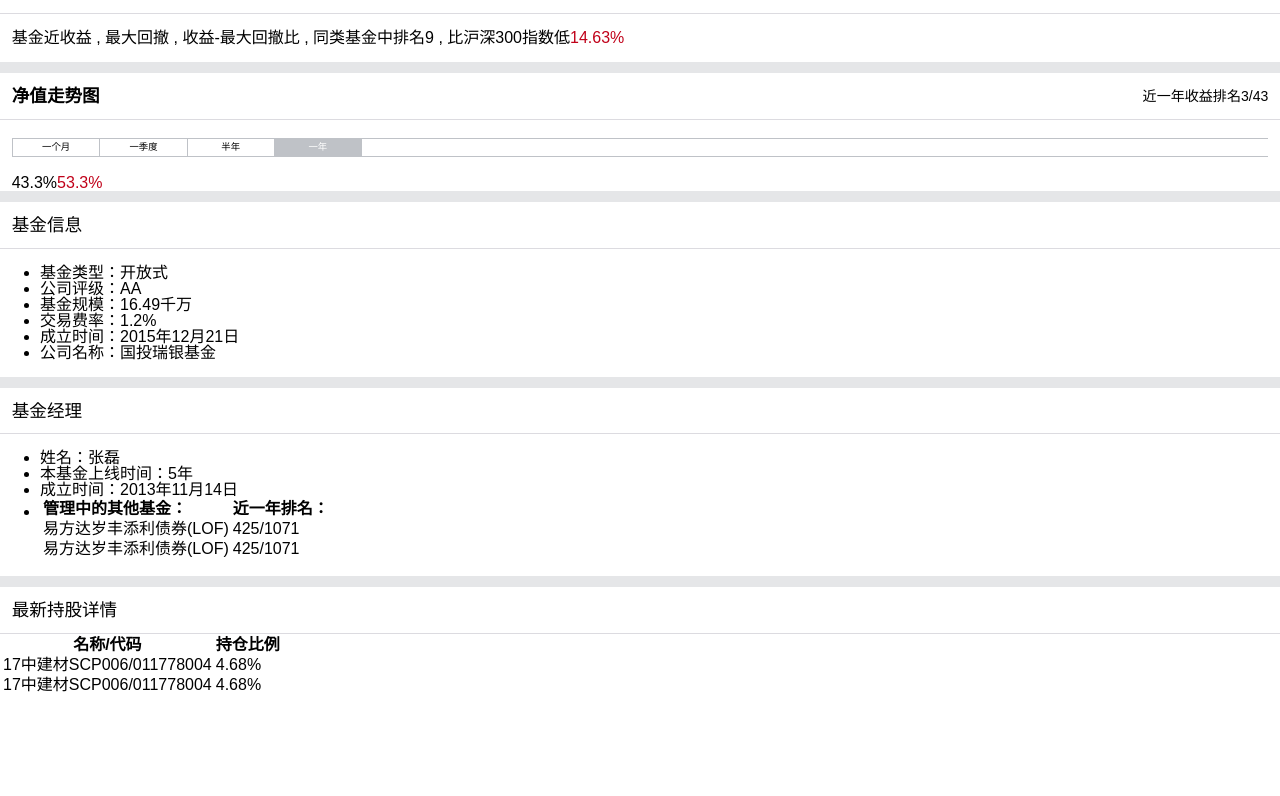
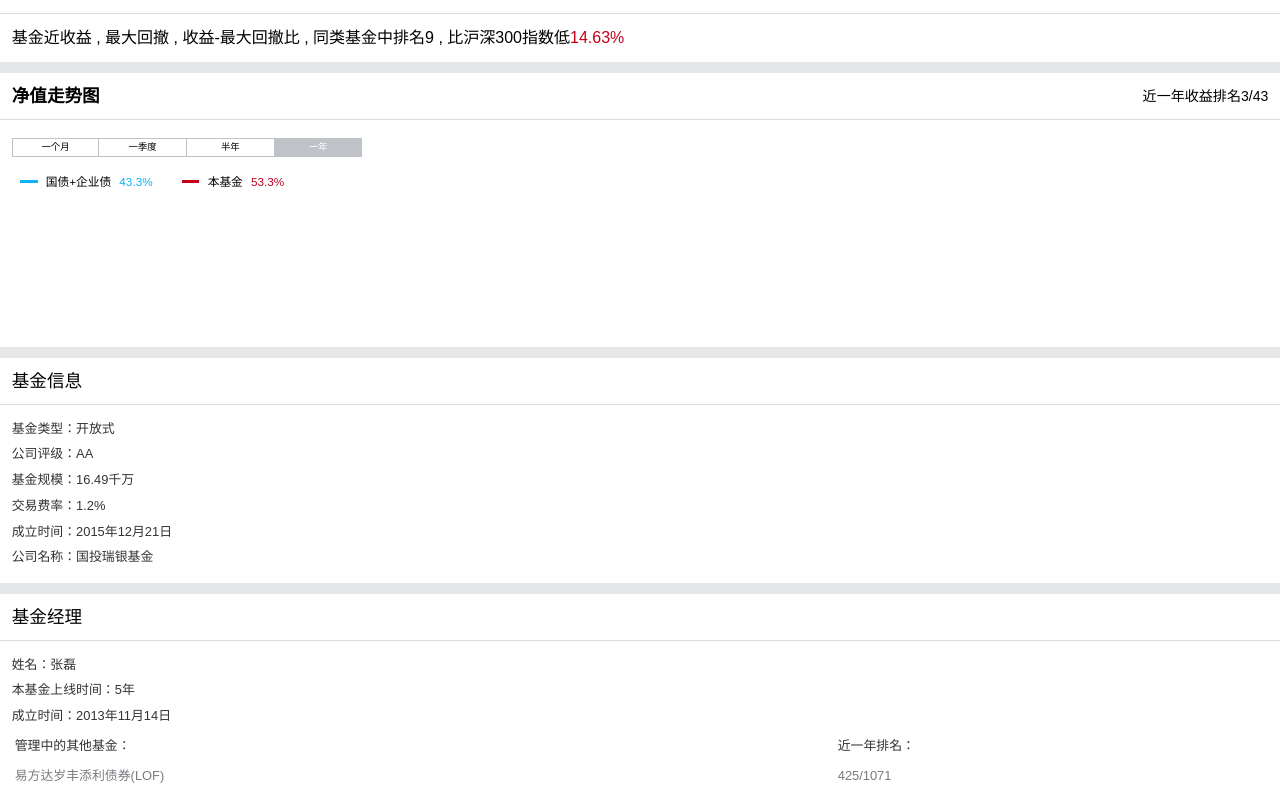
Before and after one commit to gongjingyi/vuefof, a Vue app: page /#/detail in a window 1280 px wide. Shown: the part 961-1757 px from the top of the page. Before the commit the page ends 1657 px from the top, so only its background shows below. Built offline with nearby package versions, Linux system fonts and the light colour scheme; what vue-resource would draw is missing.

Commit message:
更新代码

```diff
--- a/src/common/stylus/base.styl
+++ b/src/common/stylus/base.styl
@@ -43,6 +43,10 @@ input
   background: #c00019
 .red
   color: #c00019
+.blue
+  color: #0db1f5
+.blueB
+  background: #0db1f5
 .orange
   color: #fa6d35
 .green
--- a/src/components/commit/commit.vue
+++ b/src/components/commit/commit.vue
@@ -270,6 +270,54 @@ export default {
 <style lang="stylus" rel="stylesheet/stylus">
     @import '../../common/stylus/mixin.styl';
     scalval = 1.172
+    .commit-list
+        .pie-list
+            padding 20px*scalval 0
+            overflow hidden
+            ul
+                padding 0
+                margin 0
+                list-style none
+                li
+                    height 12px * scalval
+                    font-size 0
+                    line-height 12px * scalval
+                    vertical-align middle
+                    width 50%
+                    float left
+                    span
+                        font-size 12px * scalval
+                    span+span
+                        margin-left 8px*scalval
+                    &>span:nth-child(1)
+                        display inline-block
+                        height 12px*scalval
+                        width 12px*scalval
+                        border-radius 6px*scalval
+                        background #ff0000
+                &>li:nth-child(n+3)
+                    margin-top 15px * scalval
+        .pie-table
+            table
+                border 0
+                width 100%
+                border-collapse collapse
+                border 1px * scalval solid #e5e6e8
+                tr+tr
+                    border-top 1px * scalval solid #e5e6e8
+                tr
+                    border 0
+                    height 30px * scalval
+                    text-align center
+                    th,td
+                        border 0
+                        font-size 10px * scalval
+                    th
+                        font-weight normal
+                    th+th
+                        border-left 1px * scalval solid #e5e6e8
+                    td+td
+                        border-left 1px * scalval solid #e5e6e8
     .commit-list+.commit-list
         border-top 10px * scalval solid #e5e6e8
     .commit-list1
--- a/src/components/detail/detail.vue
+++ b/src/components/detail/detail.vue
@@ -37,8 +37,8 @@
                     <span class="active">一年</span>
                 </div>
                 <div class="netvalue-compare">
-                    <span><span class="compare-line blue"></span><span class="compare-name"></span><span class="compare-radio blue">43.3%</span></span>
-                    <span><span class="self-line red"></span><span class="self-name"></span><span class="self-radio red">53.3%</span></span>
+                    <span><span class="compare-line blueB"></span><span class="compare-name">国债+企业债</span><span class="compare-radio blue">43.3%</span></span>
+                    <span><span class="self-line redB"></span><span class="self-name">本基金</span><span class="self-radio red">53.3%</span></span>
                 </div>
                 <div class="netvalue-graph">
                     <div class="netvalue-line" id="netvalue-line">
@@ -199,23 +199,93 @@
         .detail-netvalue
             padding 0 10px * scalval
             .netvalue-data-tab
+                width 300px * scalval
                 margin 15px * scalval 0
                 font-size 0
                 height 15px * scalval
-                border-top 1px * scalval solid #bfc2c7
-                border-bottom 1px * scalval solid #bfc2c7
                 >span
                     display inline-block
                     height 100%
                     border-right 1px * scalval solid #bfc2c7
                     font-size 8px * scalval
-                    width 73.5px * scalval
+                    width 74px * scalval
                     line-height 15px * scalval
                     text-align center
+                    border-top 1.172px solid #bfc2c7
+                    border-bottom 1.172px solid #bfc2c7
                 >span.active
                     background #bfc2c7
                     color #ffffff
                 &>span:nth-child(1)
                     border-left 1px * scalval solid #bfc2c7
-                    width 74px * scalval
+                    width 73px * scalval
+        .netvalue-compare
+            padding 0 0 15px * scalval 0
+            span
+                display inline-block
+            &>span
+                font-size 0
+                vertical-align middle
+                height 10px * scalval
+                &>span
+                    margin-left 7px * scalval
+                span
+                    font-size 10px * scalval
+                    line-height 10px * scalval
+                    vertical-align middle
+                .compare-line
+                    height 2.5px * scalval
+                    width 15px * scalval
+                .self-line
+                    height 2.5px * scalval
+                    width 15px * scalval
+            &>span+span
+                margin-left 18px * scalval
+        .netvalue-graph
+            .netvalue-line
+                width 100%
+                height 120px * scalval
+        .fund-information,.fund-manager
+            padding 10px * scalval
+            &>ul
+                list-style none
+                padding 0
+                margin 0
+                &>li
+                    font-size 0
+                    line-height 22px * scalval
+                    span
+                        font-size 11px * scalval
+                        line-height 11px * scalval
+                        vertical-align middle
+                        color #333333
+        .fund-manager
+            table
+                width 100%
+                tr
+                    height 11px * scalval
+                    font-size 11px * scalval
+                    th
+                        color #333333
+                        vertical-align middle
+                        font-weight normal
+                    td
+                        color #7a7b80
+                        vertical-align middle
+        .hold-stock
+            padding-bottom 15px*scalval
+            table
+                width 100%
+                border-collapse collapse
+                tbody
+                    tr
+                        height 41px * scalval
+                        th,td
+                            font-weight normal
+                            text-align left
+                            border-1px-bottom(#e5e6e8)
+                        &>th:nth-child(1),&>td:nth-child(1)
+                            padding-left 10px*scalval
+                            font-size 12px * scalval
+
 </style>
```
